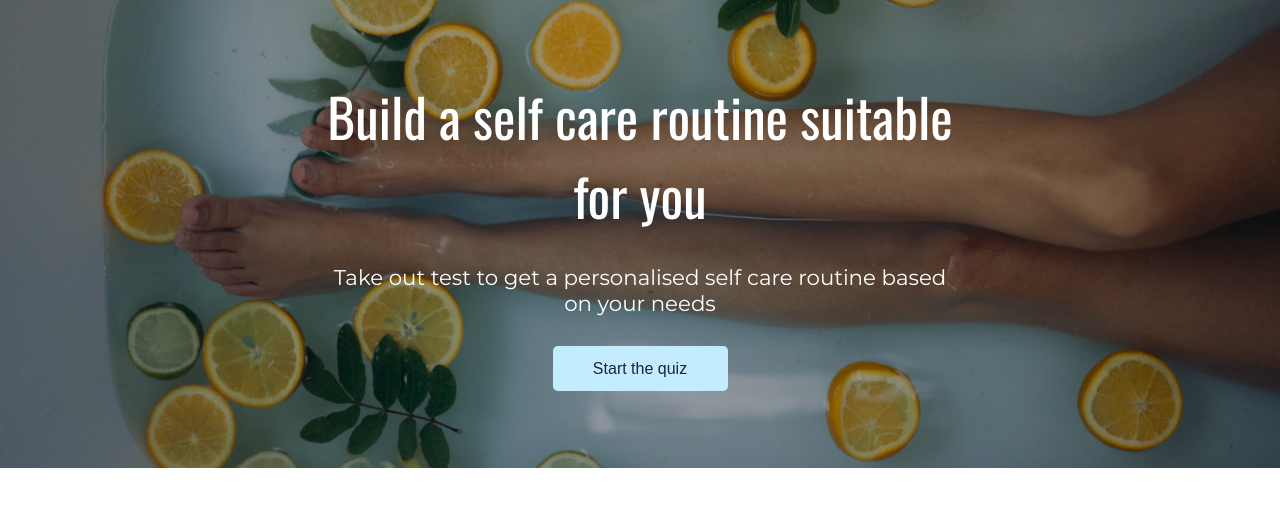
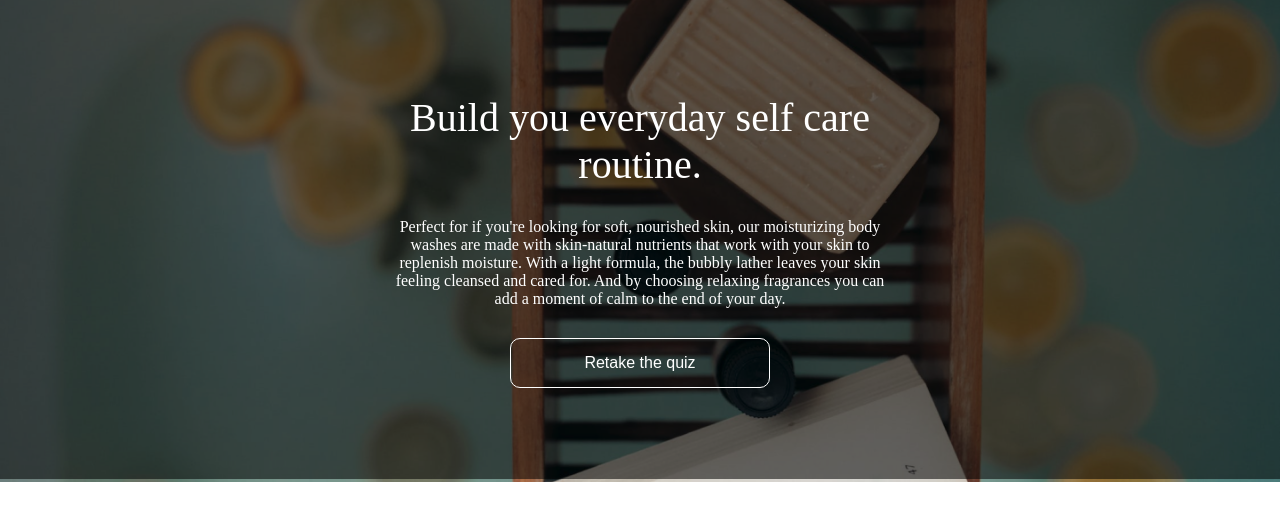
Before and after one commit to dante2302/skincareQuiz, a React (Vite) app: page / in a window 1280 px wide. Shown: the top 520 px of the page. Built offline with nearby package versions, Linux system fonts and the light colour scheme.

Commit message:
create and style static results page, add results page images

```diff
--- a/src/components/App.tsx
+++ b/src/components/App.tsx
@@ -1,12 +1,13 @@
 import { Route, Routes } from "react-router-dom";
 import HomePage from "./HomePage/HomePage";
 import "./global.css";
+import ResultsPage from "./ResultsPage/ResultsPage";
 
 export default function App()
 {
     return (
         <Routes>
-            <Route path="/" element={<HomePage />} />
+            <Route path="/" element={<ResultsPage />} />
         </Routes>
     );
 }
--- a/src/components/HomePage/home.css
+++ b/src/components/HomePage/HomePage.css
@@ -16,7 +16,7 @@
   width: 100vw;
 }
 
-.home-content-wrap {
+.home-content-container {
   position: absolute;
   transform: translate(-50%, 0%);
   z-index: 1;
@@ -26,7 +26,7 @@
   margin-left: 50%;
 }
 
-.home-text-wrap {
+.home-text-container {
   display: flex;
   flex-direction: column;
   justify-content: center;
@@ -36,16 +36,16 @@
   color: #fff;
 }
 
-.home-text-wrap h1 {
+.home-text-container h1 {
   font-family: "Oswald";
   font-weight: 400;
-  font-size: 40pt;
+  font-size: var(--fs-xl);
   margin: 0;
 }
 
-.home-text-wrap p {
+.home-text-container p {
     font-family: "Montserrat";
-    font-size: 16pt;
+    font-size: var(--fs-reg);
     margin: 0;
 }
 
@@ -63,14 +63,14 @@
   min-width: 175px;
   text-align: center;
   font-size: 12pt;
-  color: #1c2635;
-  background: #c3edff;
+  color: var(--clr-darkblue);
+  background: var(--clr-lightblue);
   border: none;
   border-radius: 5px;
   cursor: pointer;
 }
 
 .home-button:hover {
-  background-color: #55a3c4;
+  background-color: var(clr-accent-blue);
   transition: 0.2s;
 }
--- a/src/components/HomePage/HomePage.tsx
+++ b/src/components/HomePage/HomePage.tsx
@@ -18,8 +18,8 @@ export default function HomePage() {
           className="home-foreground-img"
         />
 
-        <div className="home-content-wrap">
-          <div className="home-text-wrap">
+        <div className="home-content-container">
+          <div className="home-text-container">
             <h1>Build a self care routine suitable for you</h1>
             <p>
               Take out test to get a personalised self care routine based on
--- /dev/null
+++ b/src/components/ResultsPage/ResultsPage.css
@@ -0,0 +1,75 @@
+.results-hero {
+  display: flex;
+  align-items: center;
+  justify-content: center;
+}
+
+.results-hero .results-img{
+  width: 100%;
+}
+
+.results-hero .results-foreground-img{
+  z-index: 1;
+  position: absolute;
+  top: 0;
+  left: 0;
+  width: 100%;
+}
+
+.results-hero-content {
+  z-index: 1;
+  position: absolute;
+  margin-left: 50%;
+  transform: translate(-50%, 0%);
+  display: flex;
+  flex-direction: column;
+  justify-content: center;
+  align-items: center;
+  gap: 30px;
+}
+
+.results-hero-text-container {
+  width: 80%;
+  color: #fff;
+  display: flex;
+  flex-direction: column;
+  justify-content: center;
+  align-items: center;
+  text-align: center;
+  gap: 30px;
+}
+
+.results-hero-heading{
+  font-weight: 400;
+  font-size: var(--fs-xl);
+  margin: 0;
+}
+
+.results-hero-text{
+  font-size: var(--fs-reg);
+  margin: 0;
+}
+
+.retake-button-wrap {
+  display: flex;
+  justify-content: center;
+}
+
+.retake-button {
+  display: flex;
+  align-items: center;
+  justify-content: center;
+  background: transparent;
+  height: 50px;
+  min-width: 260px;
+  text-align: center;
+  font-size: 12pt;
+  color: #fff;
+  border: 1px solid #fff;
+  border-radius: 10px;
+  cursor: pointer;
+}
+
+.retake-button:hover {
+  background-color: rgb(111, 111, 111, 0.2);
+}
--- /dev/null
+++ b/src/components/ResultsPage/ResultsPage.tsx
@@ -0,0 +1,38 @@
+import resultsImg from "/assets/resultsImg.png";
+import resultsForeground from "/assets/resultsForeground.png";
+import "./ResultsPage.css";
+
+export default function ResultsPage() {
+    return (
+        <div className="results-hero">
+            <img
+                src={resultsImg}
+                alt="Image"
+                className="results-img"
+            />
+
+            <img
+                src={resultsForeground}
+                alt="Foreground"
+                className="results-foreground-img"
+            />
+
+            <div className="results-hero-content">
+                <div className="results-hero-text-container">
+                    <h1 className="results-hero-heading">Build you everyday self care routine.</h1>
+                    <p className="results-hero-text">
+                        Perfect for if you're looking for soft, nourished skin, our
+                        moisturizing body washes are made with skin-natural nutrients that
+                        work with your skin to replenish moisture. With a light formula,
+                        the bubbly lather leaves your skin feeling cleansed and cared for.
+                        And by choosing relaxing fragrances you can add a moment of calm
+                        to the end of your day.
+                    </p>
+                </div>
+                <div className="retake-button-wrap">
+                    <button className="retake-button">Retake the quiz</button>
+                </div>
+            </div>
+        </div>
+    );
+}
--- a/src/components/global.css
+++ b/src/components/global.css
@@ -1,3 +1,13 @@
+:root{
+    --fs-reg: 16px;
+    --fs-xl: 40px;
+
+    --clr-white: #fff;
+    --clr-lightblue: #c3edff;
+    --clr-darkblue: #1c2635;
+    --clr-accent-blue: #52a9ce;
+}
+
 body{
     margin: 0;
     padding: 0;
```
Also changed, not shown: public/assets/resultsForeground.png (added), public/assets/resultsImg.png (added).
